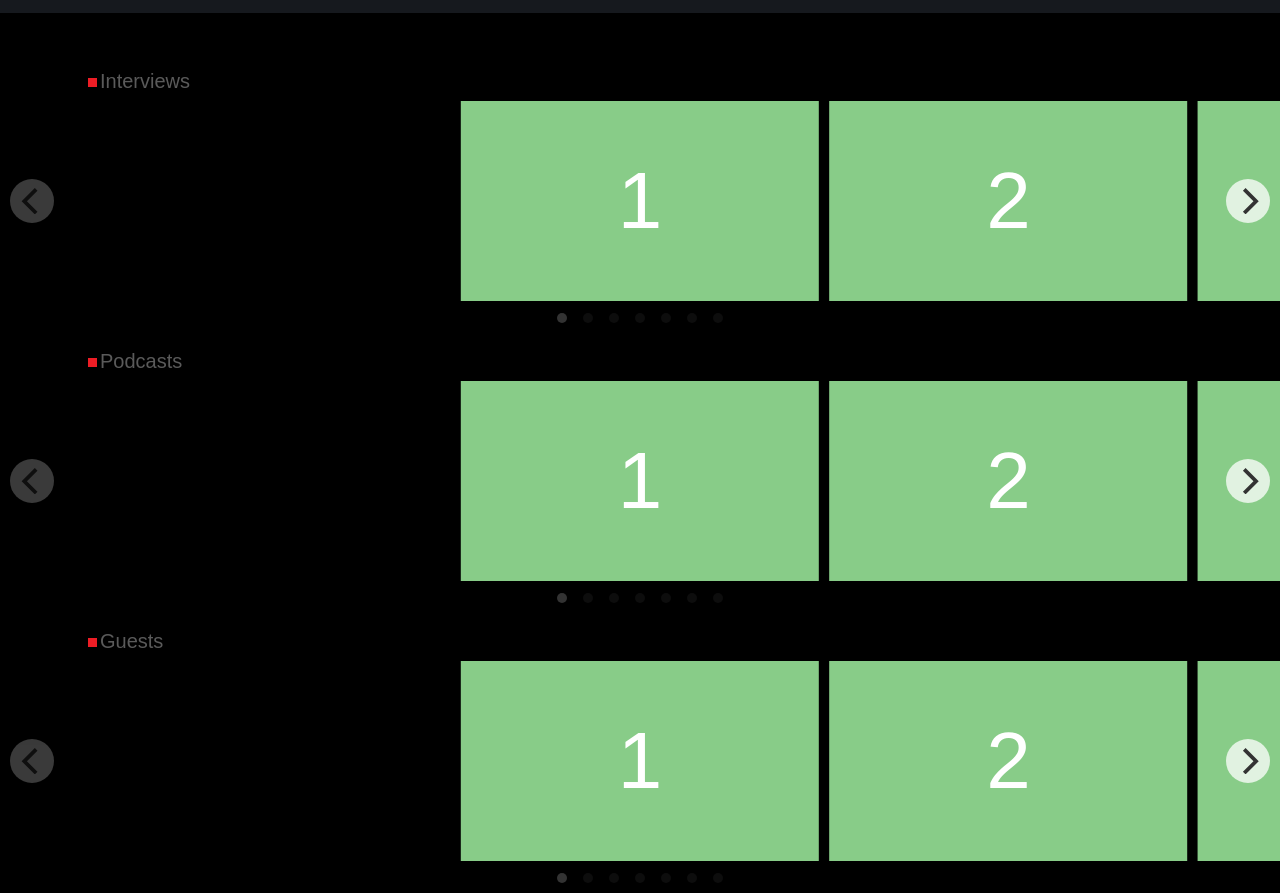
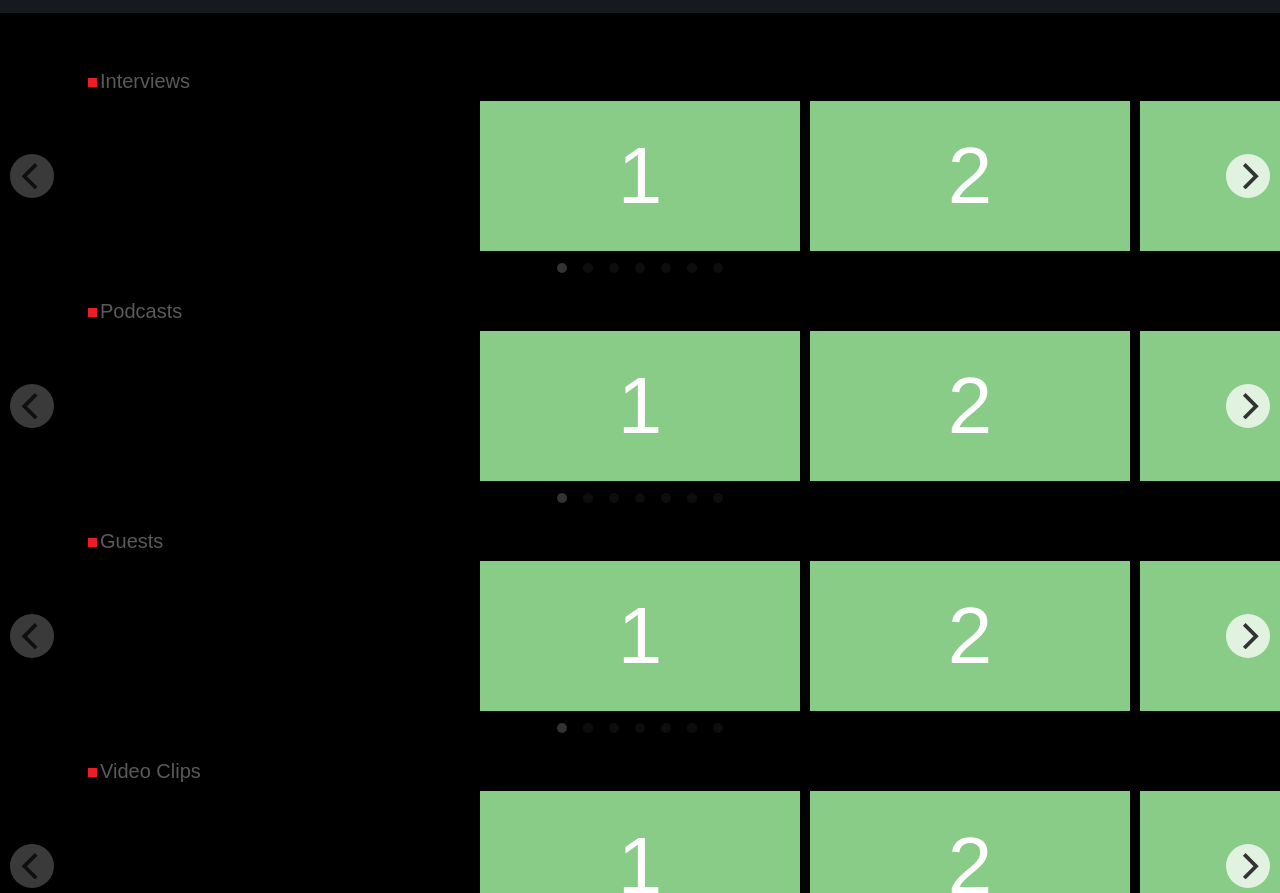
Before and after one commit to directaxyz/directaxyz.github.io, a plain HTML site: page roqe-demo/index.html in a window 1280 px wide. Shown: the part 780-1673 px from the top of the page. Drawn offline with nearby package versions, Linux system fonts and the light colour scheme.

Commit message:
fixed the cell size

```diff
--- a/roqe-demo/index.html
+++ b/roqe-demo/index.html
@@ -39,8 +39,8 @@ body {
 }
 
 .gallery-cell {
-  width: 28%;
-  height: 200px;
+  width: 25%;
+  height: 150px;
   margin-right: 10px;
   background: #8C8;
   counter-increment: gallery-cell;
@@ -55,7 +55,7 @@ body {
   display: block;
   text-align: center;
   content: counter(gallery-cell);
-  line-height: 200px;
+  line-height: 150px;
   font-size: 80px;
   color: white;
 }
```
